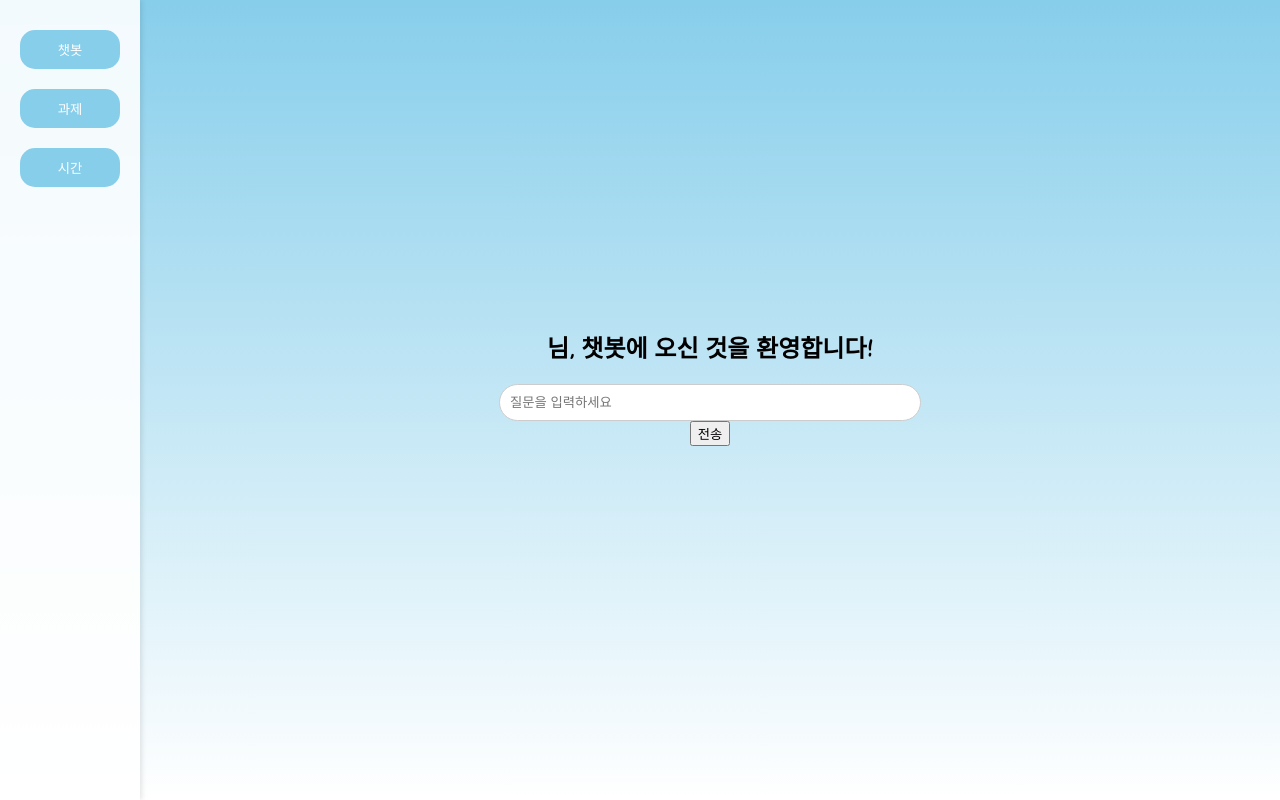
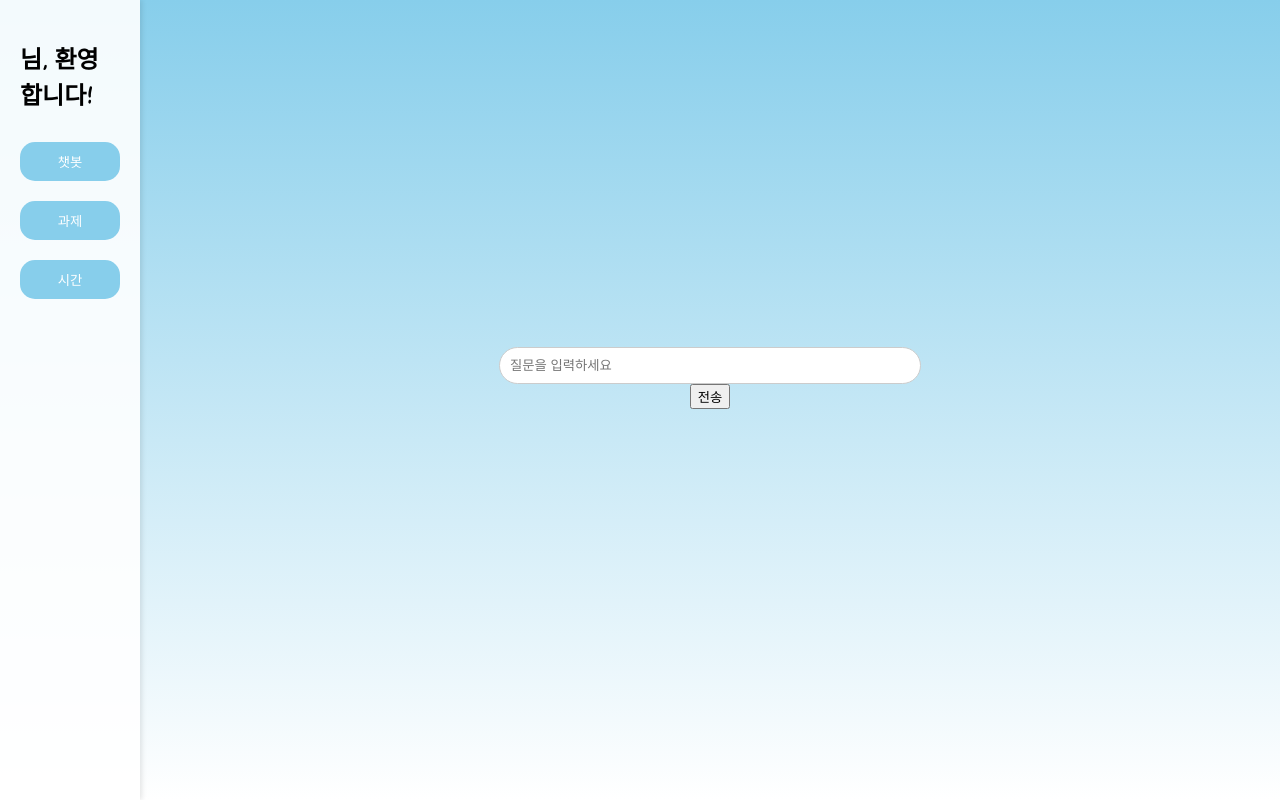
Before and after one commit to hansj8267/basic-chatbot, a Flask app: page /chat in a window 1280 px wide. Run offline with Flask 3, Linux system fonts and the light colour scheme; the visitor is signed in with stand-in values (Sample User, id 1); data that the repository does not hold is empty.

Commit message:
Update chat.html

```diff
--- a/templates/chat.html
+++ b/templates/chat.html
@@ -1,42 +1,44 @@
 <!doctype html>
 <html lang="ko">
 <head>
-  <meta charset="UTF-8">
-  <title>승진의 챗봇</title>
-  <link href="https://fonts.googleapis.com/css2?family=Nanum+Pen+Script&display=swap" rel="stylesheet">
-  <link rel="stylesheet" href="../static/style.css">
+  <meta charset="UTF-8" />
+  <title>{{ name or '' }}님의 챗봇</title>
+  <link href="https://fonts.googleapis.com/css2?family=Nanum+Pen+Script&display=swap" rel="stylesheet" />
+  <link rel="stylesheet" href="/static/style.css" />
 </head>
 <body>
   <div class="main-container">
-    <div class="sidebar">
+    <aside class="sidebar">
+      <h2 id="welcome-name">님, 환영합니다!</h2>
       <button onclick="showScreen('chat')">챗봇</button>
       <button onclick="showScreen('assignments')">과제</button>
       <button onclick="showScreen('time')">시간</button>
-    </div>
+    </aside>
 
-    <div class="chat-area">
-      <h2 id="welcome-name">님, 챗봇에 오신 것을 환영합니다!</h2>
-
-      <div id="chat-screen" class="screen">
+    <main class="chat-area">
+      <!-- 챗봇 -->
+      <section id="chat-screen" class="screen">
         <form id="chat-form">
-          <input id="messageInput" placeholder="질문을 입력하세요">
+          <input id="messageInput" placeholder="질문을 입력하세요" />
           <button type="submit">전송</button>
         </form>
         <div id="replyBox"></div>
-      </div>
+      </section>
 
-      <div id="assignments-screen" class="screen" style="display:none;">
+      <!-- 과제 -->
+      <section id="assignments-screen" class="screen" style="display:none;">
         <h3>등록된 과제</h3>
         <div id="assignmentsBox"></div>
-      </div>
+      </section>
 
-      <div id="time-screen" class="screen" style="display:none;">
+      <!-- 시간 -->
+      <section id="time-screen" class="screen" style="display:none;">
         <h3>현재 시간</h3>
         <div id="timeBox"></div>
-      </div>
-    </div>
+      </section>
+    </main>
   </div>
 
-  <script src="../static/chat.js"></script>
+  <script src="/static/script.js"></script>
 </body>
 </html>
```
